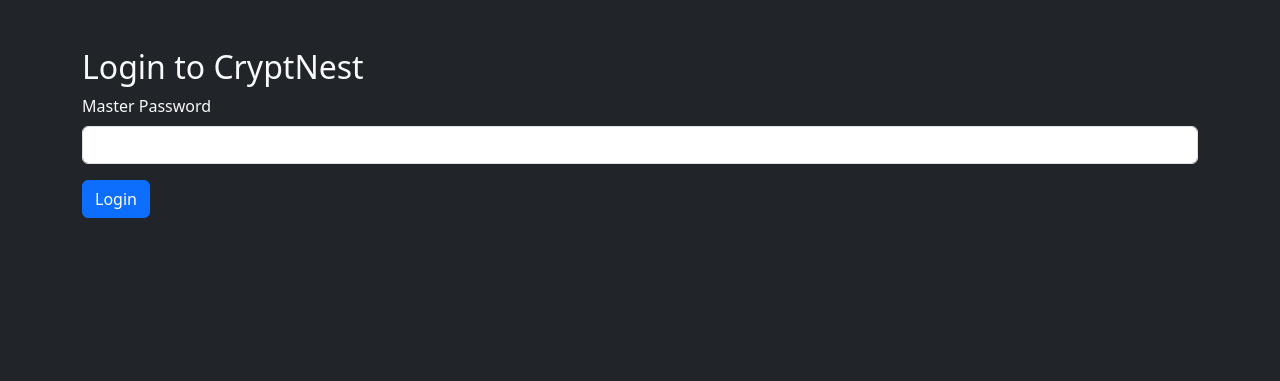
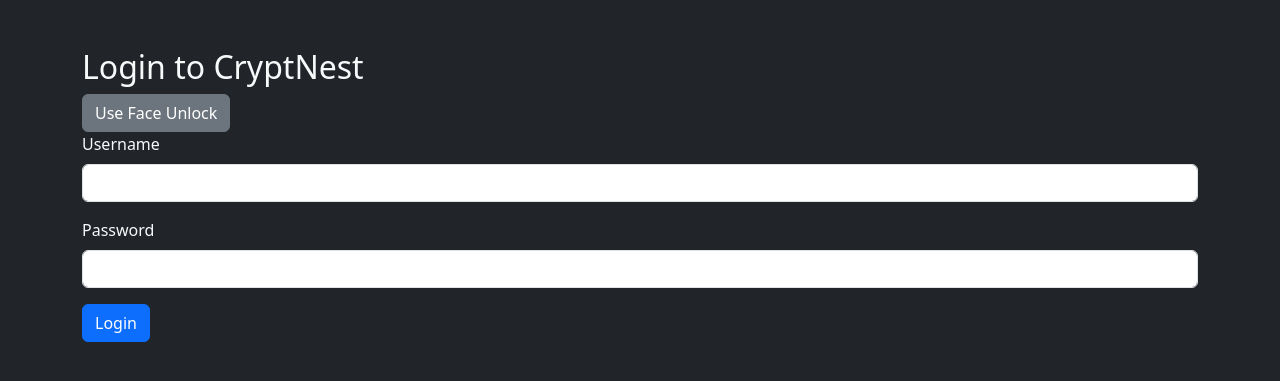
Before and after one commit to madstercoder7/CryptNest, a Flask app: page /login in a window 1280 px wide. Shown: the top 381 px of the page. Run offline with Flask 3, Linux system fonts and the light colour scheme; tables that the repository leaves empty hold one stand-in row (values such as "Sample post"); parts of the project's set-up code (start-up, migrations or seed data) failed here and were passed over.

Commit message:
Finished implemetning face unlock registration and login implementation

```diff
--- a/app.py
+++ b/app.py
@@ -8,17 +8,24 @@
 from wtforms.validators import DataRequired, EqualTo
 from dotenv import load_dotenv
 from cryptography.fernet import Fernet
+from face_unlock import capture_and_save_face, verify_face_against_encodings
 
 load_dotenv()
 
 app = Flask(__name__)
-app.config['SECRET_KEY'] = os.getenv('SECRET_KEY')
+app.config['SECRET_KEY'] = os.getenv('SECRET_KEY') or 'devkey'
 app.config['SQLALCHEMY_DATABASE_URI'] = 'sqlite:///cryptnest.db'
 app.config['SQLALCHEMY_TRACK_MODIFICATIONS'] = False
+
+db = SQLAlchemy(app)
+bcrypt = Bcrypt(app)
+login_manager = LoginManager(app)
+login_manager.login_view = 'login'
+login_manager.login_message_category = 'info'
+
 ENCRYPTION_KEY = os.getenv('ENCRYPTION_KEY')
 if not ENCRYPTION_KEY:
     ENCRYPTION_KEY = Fernet.generate_key().decode()
-    print("Generated dev key", ENCRYPTION_KEY)
 
 fernet = Fernet(ENCRYPTION_KEY.encode())
 
@@ -28,118 +35,122 @@
 def decrypt_password(password_encrypted):
     return fernet.decrypt(password_encrypted.encode()).decode()
 
-db = SQLAlchemy(app)
-bcrypt = Bcrypt(app)
-login_manager = LoginManager(app)
-login_manager.login_view = 'login'
-
-# Models
 class User(db.Model, UserMixin):
     id = db.Column(db.Integer, primary_key=True)
-    master_password = db.Column(db.String(128), nullable=False)
+    username = db.Column(db.String(100), unique=True, nullable=False)
+    password = db.Column(db.String(128), nullable=False)
 
 class Credential(db.Model):
     id = db.Column(db.Integer, primary_key=True)
     site = db.Column(db.String(100), nullable=False)
-    username = db.Column(db.String(100), nullable=False)
-    password_enc = db.Column(db.Text, nullable=False)
+    site_username = db.Column(db.String(100), nullable=False)
+    site_password = db.Column(db.Text, nullable=False)
     user_id = db.Column(db.Integer, db.ForeignKey('user.id'), nullable=False)
-
 
 @login_manager.user_loader
 def load_user(user_id):
-    return User.query.get(int(user_id))
+    return db.session.get(User, int(user_id))
 
-# Forms
 class RegisterForm(FlaskForm):
-    password = PasswordField('Master Password', validators=[DataRequired()])
+    username = StringField('Username', validators=[DataRequired()])
+    password = PasswordField('Password', validators=[DataRequired()])
     confirm_password = PasswordField('Confirm Password', validators=[DataRequired(), EqualTo('password')])
     submit = SubmitField('Register')
 
 class LoginForm(FlaskForm):
-    password = PasswordField('Master Password', validators=[DataRequired()])
+    username = StringField('Username', validators=[DataRequired()])
+    password = PasswordField('Password', validators=[DataRequired()])
     submit = SubmitField('Login')
 
 class CredentialForm(FlaskForm):
     site = StringField('Site', validators=[DataRequired()])
-    username = StringField('Username', validators=[DataRequired()])
-    password = PasswordField('Password', validators=[DataRequired()])
+    site_username = StringField('Username', validators=[DataRequired()])
+    site_password = PasswordField('Password', validators=[DataRequired()])
     submit = SubmitField('Save')
 
-# Routes
 @app.route('/')
 def home():
-    if try_face_unlock():
-        return redirect(url_for('dashboard'))
-    else:
-        return redirect(url_for('login'))
+    return redirect(url_for('login'))
 
 @app.route('/register', methods=['GET', 'POST'])
 def register():
     form = RegisterForm()
-    if User.query.first():
-        flash('Master password already set. Please login.', 'info')
-        return redirect(url_for('login'))
     if form.validate_on_submit():
+        if User.query.filter_by(username=form.username.data).first():
+            flash('Username already exists.', 'danger')
+            return redirect(url_for('register'))
         hashed_pw = bcrypt.generate_password_hash(form.password.data).decode('utf-8')
-        user = User(master_password=hashed_pw)
+        user = User(username=form.username.data, password=hashed_pw)
         db.session.add(user)
         db.session.commit()
-        flash('Master password set! Please login.', 'success')
+        capture_and_save_face(user.id)
+        flash('Registration successful. Please login.', 'success')
         return redirect(url_for('login'))
     return render_template('register.html', form=form)
 
 @app.route('/login', methods=['GET', 'POST'])
 def login():
     form = LoginForm()
-    user = User.query.first()
-    if not user:
-        return redirect(url_for('register'))
-    if form.validate_on_submit():
-        if bcrypt.check_password_hash(user.master_password, form.password.data):
-            login_user(user)
-            return redirect(url_for('dashboard'))
-        flash('Incorrect master password.', 'danger')
+    if request.method == 'POST':
+        if 'face_unlock' in request.form:
+            matched_user_id = verify_face_against_encodings()
+            if matched_user_id:
+                user = db.session.get(User, matched_user_id)
+                if user:
+                    login_user(user)
+                    flash('Logged in using face unlock.', 'success')
+                    return redirect(url_for('dashboard'))
+            flash('Face not recognized. Try manual login.', 'warning')
+            return redirect(url_for('login'))
+
+        if form.validate_on_submit():
+            user = User.query.filter_by(username=form.username.data).first()
+            if user and bcrypt.check_password_hash(user.password, form.password.data):
+                login_user(user)
+                flash('Login successful.', 'success')
+                return redirect(url_for('dashboard'))
+            else:
+                flash('Incorrect username or password.', 'danger')
+
     return render_template('login.html', form=form)
 
 @app.route('/dashboard', methods=['GET', 'POST'])
+@login_required
 def dashboard():
     form = CredentialForm()
     if form.validate_on_submit():
-        encrypted_pw = encrypt_password(form.password.data)
+        encrypted_pw = encrypt_password(form.site_password.data)
         new_cred = Credential(
             site=form.site.data,
-            username=form.username.data,
-            password_enc=encrypted_pw,
+            site_username=form.site_username.data,
+            site_password=encrypted_pw,
             user_id=current_user.id
         )
         db.session.add(new_cred)
         db.session.commit()
-        flash("Credential added!", "success")
+        flash('Credential saved', 'success')
         return redirect(url_for('dashboard'))
 
     credentials = Credential.query.filter_by(user_id=current_user.id).all()
     for cred in credentials:
-        cred.decrypted_password = decrypt_password(cred.password_enc)
+        cred.decrypted_password = decrypt_password(cred.site_password)
 
     return render_template('dashboard.html', form=form, credentials=credentials)
 
-@app.route('/delete/<int:cred_id>', methods=['POST'])
+@app.route('/delete/<int:cred_id>', methods=['GET', 'POST'])
 @login_required
 def delete_credential(cred_id):
-    cred = Credential.query.get_or_404(cred_id)
-    if cred.user_id != current_user.id:
-        flash("Unauthorized access", "danger")
-        return redirect(url_for('dashboard'))
-
+    cred = Credential.query.filter_by(id=cred_id, user_id=current_user.id).first_or_404()
     db.session.delete(cred)
     db.session.commit()
-    flash("Credential deleted", "info")
+    flash('Credential deleted', 'info')
     return redirect(url_for('dashboard'))
 
 @app.route('/logout')
+@login_required
 def logout():
     logout_user()
+    flash("Logged out successfully.", "info")
     return redirect(url_for('login'))
 
 if __name__ == '__main__':
--- a/face_unlock.py
+++ b/face_unlock.py
@@ -1,4 +1,5 @@
 import face_recognition
+import face_recognition_models
 import cv2
 import numpy as np
 import os
@@ -8,70 +9,84 @@
 
 def capture_and_save_face(user_id):
     video = cv2.VideoCapture(0)
-    print("Capturing face... Press 's' to save once your face is detected.")
-
+    print("Capturing face... Press 's' to save. Press 'q' to quit.")
     face_encoding = None
 
     while True:
         ret, frame = video.read()
+        if not ret:
+            continue
+
         rgb_frame = cv2.cvtColor(frame, cv2.COLOR_BGR2RGB)
+        face_locations = face_recognition.face_locations(rgb_frame)
 
-        face_locations = face_recognition.face_locations(rgb_frame)
         if face_locations:
-            face_encoding = face_recognition.face_encodings(rgb_frame, face_locations)[0]
-            cv2.rectangle(frame, (face_locations[0][3], face_locations[0][0]), (face_locations[0][1], face_locations[0][2]), (0, 255, 0), 2)
-            cv2.putText(frame, "Face Detected - Press 's' to save", (10, 30), cv2.FONT_HERSHEY_SIMPLEX, 0.6, (0, 255, 0), 2)
+            largest_face = sorted(face_locations, key=lambda loc: (loc[2]-loc[0])*(loc[1]-loc[3]), reverse=True)[0]
+            face_encoding = face_recognition.face_encodings(rgb_frame, [largest_face])[0]
 
-        cv2.imshow("Capture face", frame)
+            top, right, bottom, left = largest_face
+            cv2.rectangle(frame, (left, top), (right, bottom), (0, 255, 0), 2)
+            cv2.putText(frame, "Face Detected - Press 's' to save", (10, 30),
+                        cv2.FONT_HERSHEY_SIMPLEX, 0.6, (0, 255, 0), 2)
+
+        cv2.imshow("Capture Face", frame)
 
         key = cv2.waitKey(1)
         if key == ord('s') and face_encoding is not None:
-            file_path = os.path.join(ENCODING_DIR, f"{user_id}_face.npy")
-            np.save(file_path, face_encoding)
-            print("Face encoding saved successfully")
+            np.save(os.path.join(ENCODING_DIR, f"{user_id}_face.npy"), face_encoding)
+            print("Face encoding saved.")
             break
         elif key == ord('q'):
-            print("Cancelled")
+            print("Capture cancelled.")
             break
 
     video.release()
     cv2.destroyAllWindows()
 
-def verify_face(user_id):
-    file_path = os.path.join(ENCODING_DIR, f"{user_id}_face.npy")
-    if not os.path.exists(file_path):
-        print("No face encoding found. Please enroll first")
-        return False
+def verify_face_against_encodings():
+    video = cv2.VideoCapture(0)
+    print("Looking for a matching face...")
 
-    known_encoding = np.load(file_path)
+    user_files = [f for f in os.listdir(ENCODING_DIR) if f.endswith('.npy')]
+    known_encodings = []
+    user_ids = []
 
-    video = cv2.VideoCapture(0)
-    print("Looking for a face to verify...")
+    for file in user_files:
+        user_id = file.split('_')[0]
+        path = os.path.join(ENCODING_DIR, file)
+        encoding = np.load(path)
+        known_encodings.append(encoding)
+        user_ids.append(user_id)
 
-    matched = False
+    matched_user_id = None
     timeout_frames = 100
 
     while timeout_frames > 0:
         ret, frame = video.read()
+        if not ret:
+            continue
+
         rgb_frame = cv2.cvtColor(frame, cv2.COLOR_BGR2RGB)
+        face_locations = face_recognition.face_locations(rgb_frame)
 
-        face_locations = face_recognition.face_locations(rgb_frame)
         if face_locations:
-            face_encoding = face_recognition.face_encodings(rgb_frame, face_locations)[0]
-            results = face_recognition.compare_faces([known_encoding], face_encoding)
+            largest_face = sorted(face_locations, key=lambda loc: (loc[2]-loc[0])*(loc[1]-loc[3]), reverse=True)[0]
+            face_encoding = face_recognition.face_encodings(rgb_frame, [largest_face])[0]
+            results = face_recognition.compare_faces(known_encodings, face_encoding)
 
-            if results[0]:
-                print("Face match successful")
-                matched = True
+            if True in results:
+                matched_index = results.index(True)
+                matched_user_id = int(user_ids[matched_index])
+                print(f"Matched with user ID: {matched_user_id}")
                 break
             else:
-                print("Face not recognized. Try again...")
+                print("No match. Try again.")
 
         timeout_frames -= 1
-        cv2.imshow("Verifying face", frame)
+        cv2.imshow("Verifying Face", frame)
         if cv2.waitKey(1) == ord('q'):
             break
 
     video.release()
     cv2.destroyAllWindows()
-    return matched
+    return matched_user_id
--- a/templates/login.html
+++ b/templates/login.html
@@ -1,8 +1,17 @@
 {% extends "layout.html" %}
 {% block content %}
 <h2>Login to CryptNest</h2>
+
+<form method="post">
+    <button type="submit" name="face_unlock" value="true" class="btn btn-secondary">Use Face Unlock</button>
+</form>
+
 <form method="post">
     {{ form.hidden_tag() }}
+    <div class="mb-3">
+        {{ form.username.label(class="form-label") }}
+        {{ form.username(class="form-control") }}
+    </div>
     <div class="mb-3">
         {{ form.password.label(class="form-label") }}
         {{ form.password(class="form-control") }}
```
Also changed, not shown: templates/dashboard.html (+5 -5 lines), templates/register.html (+6 -1 lines), 3 other files.
